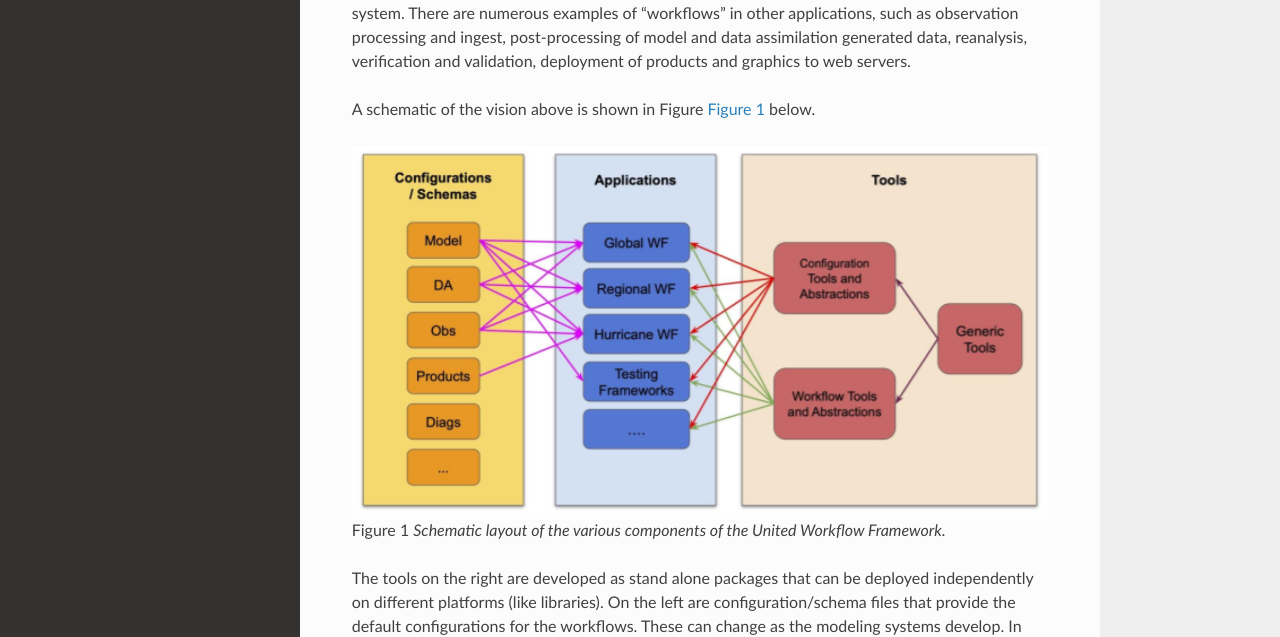
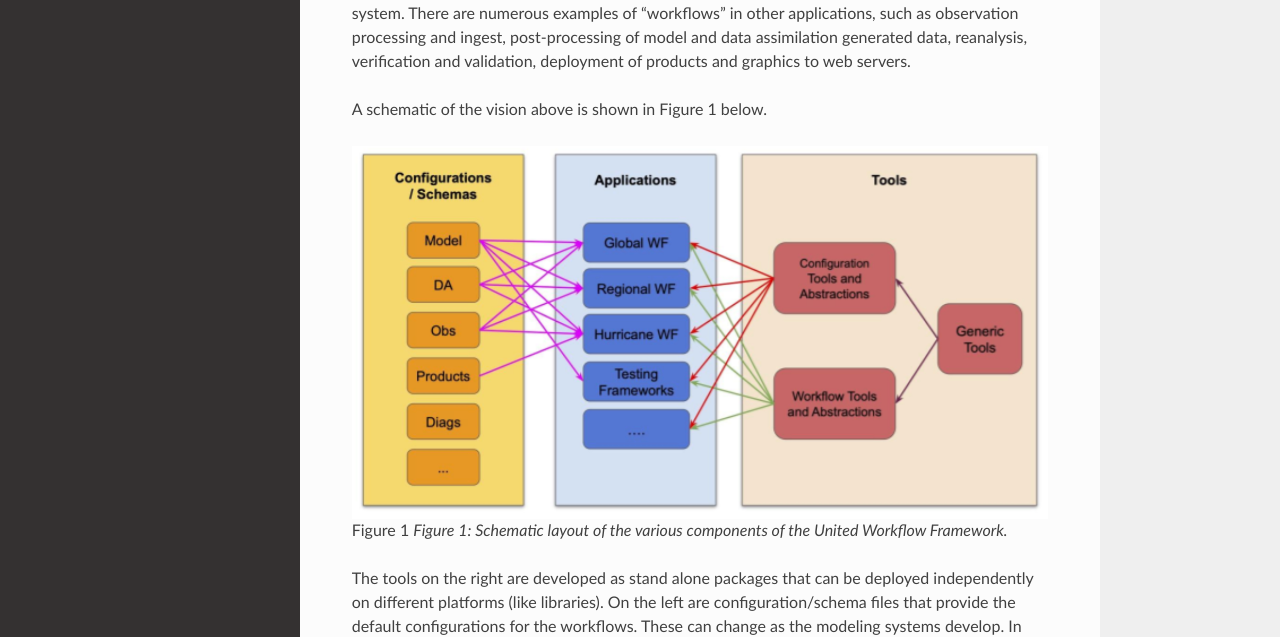
Before and after one commit to ufs-community/uwtools, a Sphinx documentation site: the page built from docs/index.rst, in a window 1280 px wide and 1378 px high. Shown: the part 430-1067 px from the top of the window. Built offline with Sphinx 7.4.7 and the Read the Docs theme 2.0.0, drawn with Linux system fonts in a browser that asks for light colours; some of the changed lines change nothing that is shown.

Commit message:
Fixed formatting error.

```diff
--- a/docs/index.rst
+++ b/docs/index.rst
@@ -23,14 +23,13 @@ applications, such as observation processing and ingest, post-processing of
 model and data assimilation generated data, reanalysis, verification and
 validation, deployment of products and graphics to web servers.
 
-A schematic of the vision above is shown in Figure
-:numref:`Schematic_Layout_United_Workflow_Framework` below.
+A schematic of the vision above is shown in Figure 1 below.
 
 .. _Schematic_Layout_United_Workflow_Framework:
 
 .. figure:: figure/Schematic_Layout_United_Workflow_Framework.png
 
-   Schematic layout of the various components of the United Workflow Framework.
+   *Figure 1: Schematic layout of the various components of the United Workflow Framework.*
 
 The tools on the right are developed as stand alone packages that can be
 deployed independently on different platforms (like libraries). On the left
```
